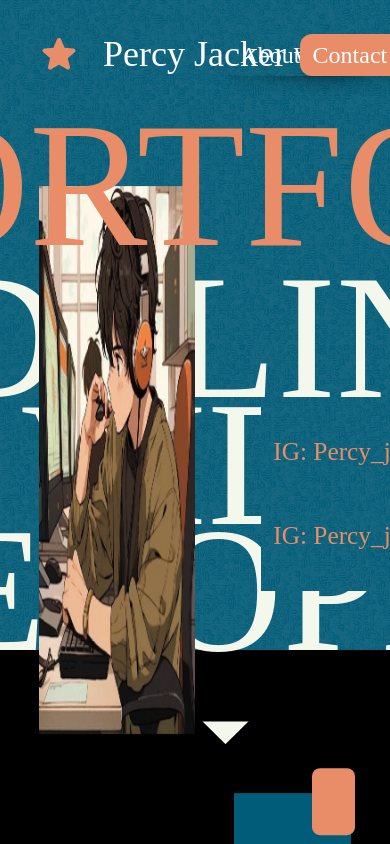
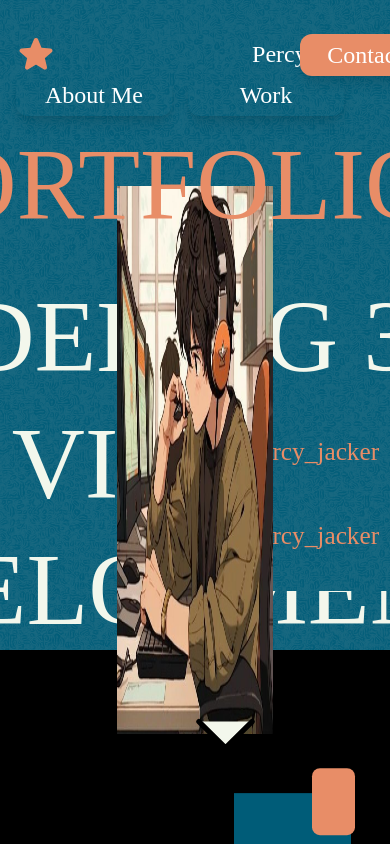
Before and after one commit to PercyJacker/portfolio_website, a React (Vite) app: page / in a window 390 px wide. Shown: the top 844 px of the page. Built offline with nearby package versions, Linux system fonts and the light colour scheme; grey boxes are pictures that could not be loaded.

Commit message:
Merge branch 'main' of https://github.com/PercyJacker/portfolio_website into main

```diff
--- a/src/Hero.jsx
+++ b/src/Hero.jsx
@@ -49,58 +49,73 @@ const Hero = () => {
   return (
     <>
       {/* page1 */}
-      <div className='h-[100vh] w-full bg-slate-400 mt-[-3vh] relative text-[#005C78] leading-[20vh] overflow-x-hidden bg-[url("./assets/images/Blue.svg")]'>
-        <div className='h-screen w-full bg-[#005C78] relative text-[#005C78] leading-[20vh] overflow-x-hidden bg-[url("./assets/images/Blue.svg")]'>
-          <nav className='h-[10vh] w-full bg-[#005C78] absolute top-0 bg-[url("./assets/images/Blue.svg")]'>
-            <div className='mt-[7vh] h-[8vh]  relative top-0 flex'>
-              <img className='h-10 w-10 ml-[10vw]' src={star} alt="Star icon" />
-              <h1 className='text-4xl text-white ml-6 font-["Quick_Peachy"]'>Percy Jacker</h1>
+      <div className="h-[100vh] w-full bg-slate-400 mt-[-3vh] relative text-[#005C78] leading-[20vh] overflow-x-hidden bg-[url('./assets/images/Blue.svg')]">
+  <div className="h-screen w-full bg-[#005C78] relative text-[#005C78] leading-[20vh] overflow-x-hidden bg-[url('./assets/images/Blue.svg')]">
+    <nav className="h-[10vh] w-full bg-[#005C78] absolute top-0 bg-[url('./assets/images/Blue.svg')]">
+      <div className="mt-[7vh] h-[8vh] relative top-0 flex flex-wrap items-center justify-between px-4">
+        <img className="h-10 w-10" src={star} alt="Star icon" />
+        <h1 className="text-2xl sm:text-4xl text-white font-['Quick_Peachy']">Percy Jacker</h1>
+        <div className="flex gap-4">
           <button
             onClick={scrolltoAbout}
-            className='h-[5vh] w-[15vh] text-2xl text-white absolute z-10  font-["Quick_Peachy"] ml-[58vw]  rounded-xl flex items-center justify-center cursor-pointer shadow-lg hover:bg-[#d3775b] transition duration-300'
+            className="h-[5vh] sm:w-[15vh] w-[40vw] text-2xl text-white font-['Quick_Peachy'] rounded-xl flex items-center justify-center cursor-pointer shadow-lg hover:bg-[#d3775b] transition duration-300"
           >
             About Me
           </button>
 
           <button
             onClick={scrolltoWork}
-
-            className='h-[5vh] w-[13vh] text-2xl text-white absolute z-10  font-["Quick_Peachy"] ml-[68vw]  rounded-xl flex items-center justify-center cursor-pointer shadow-lg hover:bg-[#d3775b] transition duration-300'
-
+            className="h-[5vh] sm:w-[13vh] w-[40vw] text-2xl text-white font-['Quick_Peachy'] rounded-xl flex items-center justify-center cursor-pointer shadow-lg hover:bg-[#d3775b] transition duration-300"
           >
             Work
           </button>
-
-
-
+        </div>
       </div>
     </nav>
-          <div className='h-[23vh] w-[25vh] bg-[#005C78] absolute z-10 top-[50vh] ml-[67vw] leading-[10vh] bg-[url("./assets/images/Blue.svg")] '>
-            <h1 className='text-[3vh] text-[#E88D67] font-["Quick_Peachy"] ml-3 mt-3'>IG: Percy_jacker</h1>
-            <h1 className='text-[3vh] text-[#E88D67] font-["Quick_Peachy"] ml-3'>IG: Percy_jacker</h1>
+
+    <div className="h-[23vh] w-[60vw] sm:w-[25vh] bg-[#005C78] absolute z-10 top-[50vh] ml-[50vw] sm:ml-[67vw] leading-[10vh] bg-[url('./assets/images/Blue.svg')]">
+      <h1 className="text-[3vh] sm:text-[3vh] text-[#E88D67] font-['Quick_Peachy'] ml-3 mt-3">IG: Percy_jacker</h1>
+      <h1 className="text-[3vh] sm:text-[3vh] text-[#E88D67] font-['Quick_Peachy'] ml-3">IG: Percy_jacker</h1>
     </div>
+
     <motion.h1
       ref={ref}
       style={{ x: portfolio }}
-            className='text-[21vh] absolute z-20 mt-[15vh] text-[#E88D67] font-["Quick_Peachy"] overflow-hidden whitespace-nowrap'>PORTFOLIO PORTFOLIO</motion.h1>
-          <img className='absolute top-[25vh] ml-[10vw] h-[65vh] w-[40vw] z-10' src={img1} alt="Example image" />
-          <div className='relative h-[70vh] w-full'>
+      className="text-[12vh] sm:text-[21vh] absolute z-20 mt-[15vh] text-[#E88D67] font-['Quick_Peachy'] overflow-hidden whitespace-nowrap"
+    >
+      PORTFOLIO PORTFOLIO
+    </motion.h1>
+    <img
+  className="absolute top-[25vh] left-1/2 transform -translate-x-1/2 h-[65vh] w-[40vw] sm:h-[65vh] sm:w-[40vw] z-10"
+  src={img1}
+  alt="Example image"
+/>
+    <div className="relative h-[70vh] w-full">
       <motion.h2
         ref={ref}
         style={{ x }}
-              className='text-[21vh] absolute text-[#F3F7EC] mt-[33vh] font-["Quick_Peachy"] overflow-hidden whitespace-nowrap'>3D MODELING 3D MODELING</motion.h2>
+        className="text-[12vh] sm:text-[21vh] absolute text-[#F3F7EC] mt-[33vh] font-['Quick_Peachy'] overflow-hidden whitespace-nowrap"
+      >
+        3D MODELING 3D MODELING
+      </motion.h2>
       <motion.h2
         ref={ref}
         style={{ x: video }}
-              className='text-[21vh] absolute text-[#F3F7EC] mt-[48vh] font-["Quick_Peachy"] overflow-hidden whitespace-nowrap'>VIDEO EDITING VIDEO EDITING</motion.h2>
+        className="text-[12vh] sm:text-[21vh] absolute text-[#F3F7EC] mt-[48vh] font-['Quick_Peachy'] overflow-hidden whitespace-nowrap"
+      >
+        VIDEO EDITING VIDEO EDITING
+      </motion.h2>
       <motion.h2
         ref={ref}
         style={{ x: three }}
-              className='text-[21vh] absolute text-[#F3F7EC] mt-[63vh] font-["Quick_Peachy"] overflow-hidden whitespace-nowrap'>WEB DEVELOPMENT WEB DEVELOPMENT</motion.h2>
+        className="text-[12vh] sm:text-[21vh] absolute text-[#F3F7EC] mt-[63vh] font-['Quick_Peachy'] overflow-hidden whitespace-nowrap"
+      >
+        WEB DEVELOPMENT WEB DEVELOPMENT
+      </motion.h2>
     </div>
 
     <motion.img
-            className='h-[10vh] w-[10vh] absolute z-10 top-[85vh] ml-[47vw]'
+      className="h-[10vh] w-[10vh] absolute z-10 top-[85vh] ml-[47vw]"
       src={down}
       alt="Down arrow"
       animate={{ y: [0, 20, 0] }}  // Oscillate up and down
@@ -111,23 +126,18 @@ const Hero = () => {
       }}
     />
 
-
     {/* Button to scroll down */}
     <button
       onClick={scrollDown}
-
-            className='h-[5vh] w-[15vh] text-2xl text-white absolute z-10 top-[7vh] font-["Quick_Peachy"] ml-[77vw] bg-[#E88D67] rounded-xl flex items-center justify-center cursor-pointer shadow-lg hover:bg-[#d3775b] transition duration-300'
-
+      className="h-[5vh] w-[15vh] sm:w-[15vh] w-[40vw] text-2xl text-white absolute z-10 top-[7vh] font-['Quick_Peachy'] ml-[77vw] sm:ml-[80vw] bg-[#E88D67] rounded-xl flex items-center justify-center cursor-pointer shadow-lg hover:bg-[#d3775b] transition duration-300"
     >
       Contact us
     </button>
 
-
-
-
-          <div className='h-[20vh] mt-[10vh] w-full bg-black'></div>
+    <div className="h-[20vh] mt-[10vh] w-full bg-black"></div>
   </div>
 </div>
+
 
       {/* page2 */}
     </>
--- a/src/Trial.jsx
+++ b/src/Trial.jsx
@@ -165,7 +165,7 @@ const Hero = () => {
   </h1>
   <img className="h-[5vh] absolute top-[200px] left-[50px]" src={email} alt="Email Icon" />
   <h1 className="text-[20px] text-white mt-[30px] ml-[95px] font-['Quick_Peachy']">
-    Percyjacker2002@gmail.com
+  designelementor@proton.me
   </h1>
   <img className="h-[3vh] absolute top-[260px] left-[60px]" src={whatsapp} alt="Email Icon" />
 
```
Lines whose indentation alone changed are shown as unchanged.
